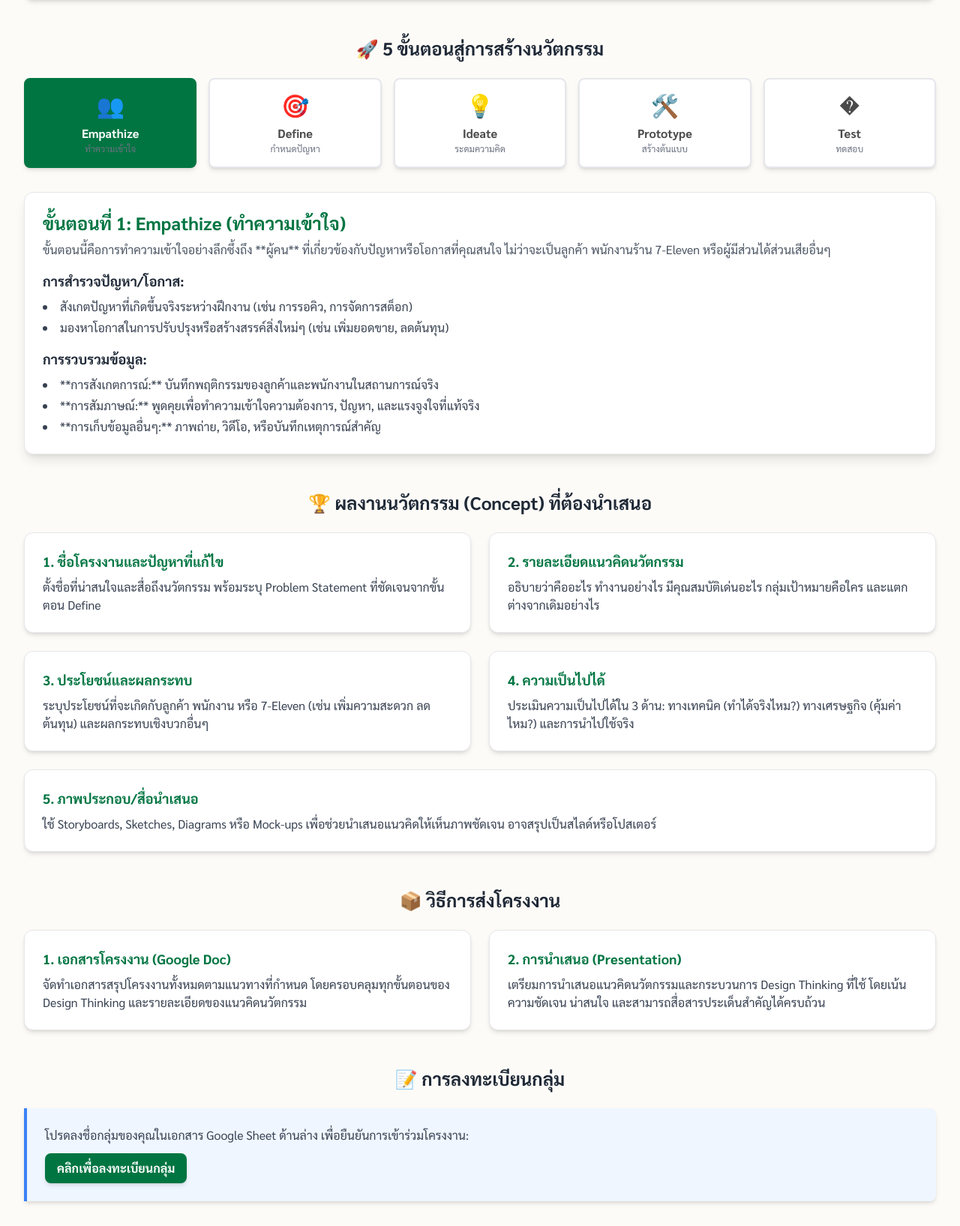
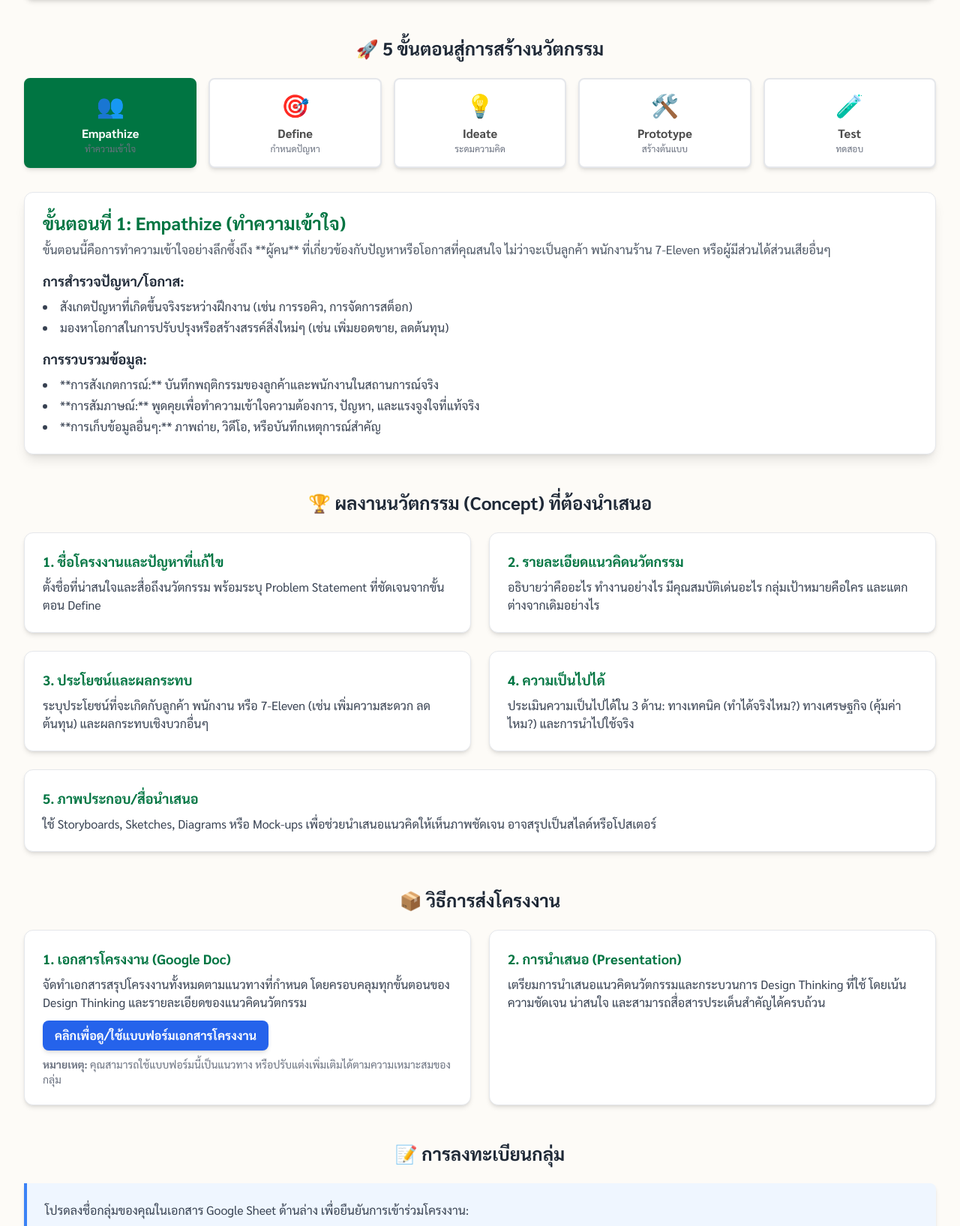
Before and after one commit to oakabc/project711, a plain HTML site: page index.html in a window 1280 px wide. Shown: the part 1182-2817 px from the top of the page at 75% size. Drawn offline with nearby package versions, Linux system fonts and the light colour scheme.

Commit message:
Update index.html
- เพิ่ม link เอกสาร

```diff
--- a/index.html
+++ b/index.html
@@ -120,7 +120,13 @@
                 <div class="grid md:grid-cols-2 gap-6">
                     <div class="bg-white p-6 rounded-xl shadow-md border border-gray-200">
                         <h3 class="font-bold text-lg mb-2 text-[#007542]">1. เอกสารโครงงาน (Google Doc)</h3>
-                        <p class="text-gray-700">จัดทำเอกสารสรุปโครงงานทั้งหมดตามแนวทางที่กำหนด โดยครอบคลุมทุกขั้นตอนของ Design Thinking และรายละเอียดของแนวคิดนวัตกรรม</p>
+                        <p class="text-gray-700 mb-3">จัดทำเอกสารสรุปโครงงานทั้งหมดตามแนวทางที่กำหนด โดยครอบคลุมทุกขั้นตอนของ Design Thinking และรายละเอียดของแนวคิดนวัตกรรม</p>
+                        <a href="https://docs.google.com/document/d/1wtv0bQn4ZR9-wg4l5ZwoqNs7kugYcRQcV7wTwrG3eVs/edit?usp=sharing" target="_blank" class="inline-block bg-blue-600 hover:bg-blue-700 text-white font-bold py-2 px-4 rounded-lg shadow-md transition duration-300 ease-in-out">
+                            คลิกเพื่อดู/ใช้แบบฟอร์มเอกสารโครงงาน
+                        </a>
+                        <p class="text-sm text-gray-500 mt-2">
+                            <span class="font-bold">หมายเหตุ:</span> คุณสามารถใช้แบบฟอร์มนี้เป็นแนวทาง หรือปรับแต่งเพิ่มเติมได้ตามความเหมาะสมของกลุ่ม
+                        </p>
                     </div>
                     <div class="bg-white p-6 rounded-xl shadow-md border border-gray-200">
                         <h3 class="font-bold text-lg mb-2 text-[#007542]">2. การนำเสนอ (Presentation)</h3>
@@ -242,7 +248,7 @@
             {
                 name: "Test",
                 thaiName: "ทดสอบ",
-                icon: "�",
+                icon: "🧪",
                 title: "ขั้นตอนที่ 5: Test (ทดสอบและปรับปรุงแนวคิด)",
                 description: "ขั้นตอนนี้คือการนำต้นแบบแนวคิดไปนำเสนอและรับฟังความคิดเห็นจากผู้ที่เกี่ยวข้อง เพื่อนำมาปรับปรุงและพัฒนาให้ดีขึ้น",
                 points: [
@@ -364,4 +370,3 @@
     </script>
 </body>
 </html>
-�
```
